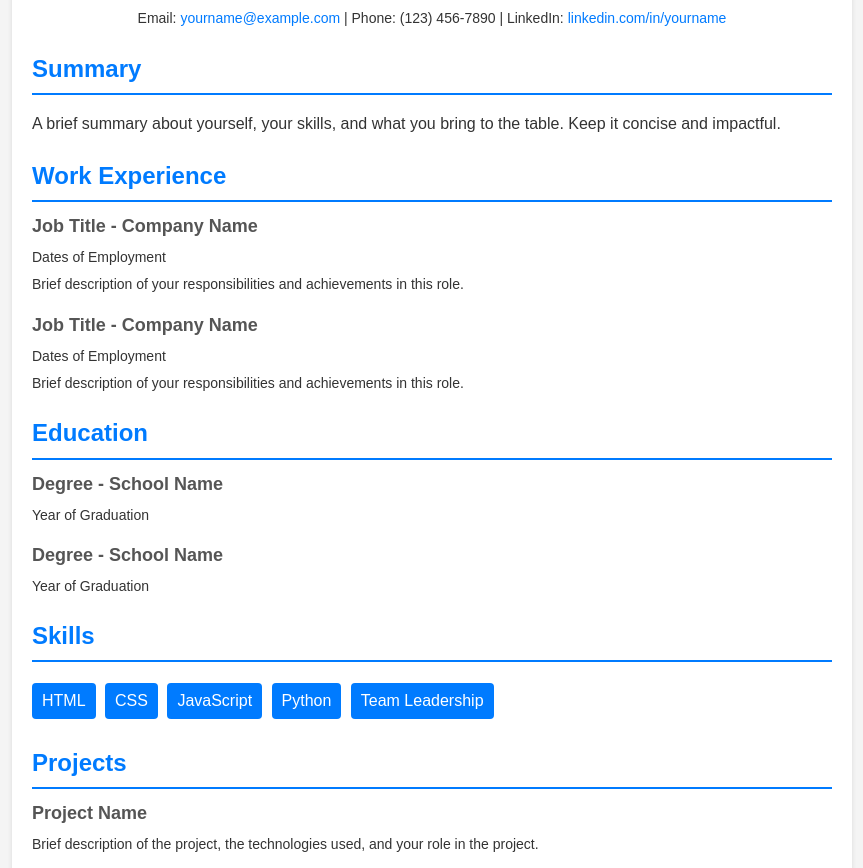
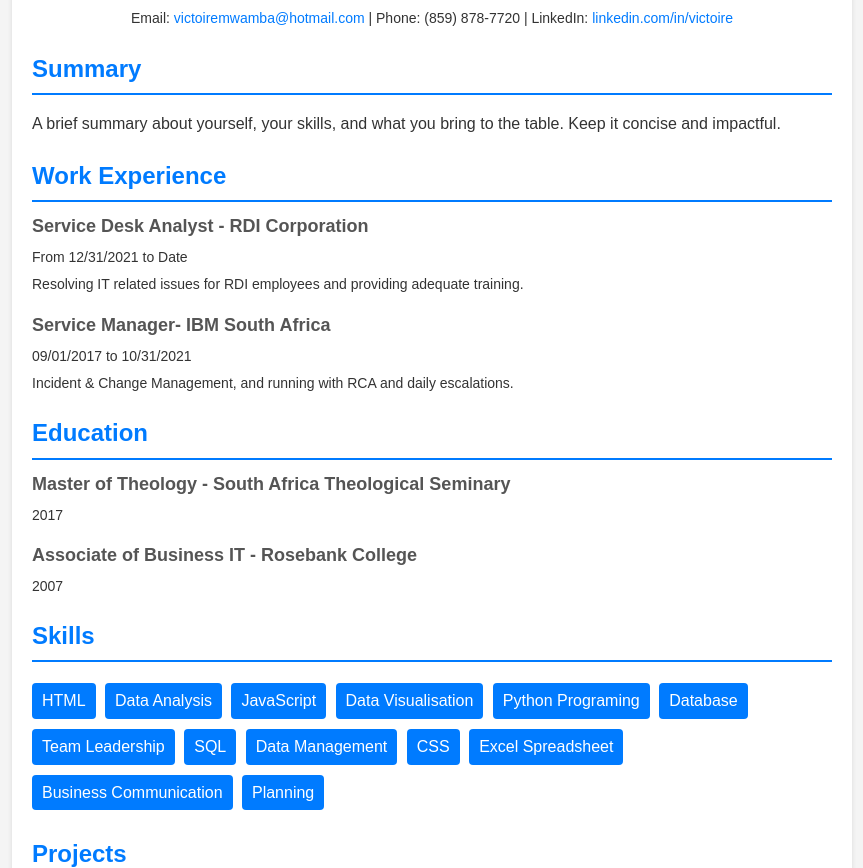
Before and after one commit to Victoire03/My-Resume, a plain HTML site: page index.html in a window 1280 px wide. Shown: the part 91-959 px from the top of the page, without its empty margins (208-1071 px from the left). Drawn offline with Linux system fonts and the light colour scheme.

Commit message:
Work history & skill added

```diff
--- a/index.html
+++ b/index.html
@@ -82,10 +82,10 @@
                 <p class="contact">
                     Email:
                     <a href="mailto:yourname@example.com"
-                        >yourname@example.com</a
+                        >victoiremwamba@hotmail.com</a
                     >
-                    | Phone: (123) 456-7890 | LinkedIn:
-                    <a href="#">linkedin.com/in/yourname</a>
+                    | Phone: (859) 878-7720 | LinkedIn:
+                    <a href="#">linkedin.com/in/victoire</a>
                 </p>
             </section>
             <section class="section">
@@ -98,31 +98,31 @@
             <section class="section">
                 <h2>Work Experience</h2>
                 <div class="item">
-                    <h3>Job Title - Company Name</h3>
-                    <p>Dates of Employment</p>
+                    <h3>Service Desk Analyst - RDI Corporation</h3>
+                    <p>From 12/31/2021 to Date</p>
                     <p>
-                        Brief description of your responsibilities and
-                        achievements in this role.
+                        Resolving IT related issues for RDI employees and
+                        providing adequate training.
                     </p>
                 </div>
                 <div class="item">
-                    <h3>Job Title - Company Name</h3>
-                    <p>Dates of Employment</p>
+                    <h3>Service Manager- IBM South Africa</h3>
+                    <p>09/01/2017 to 10/31/2021</p>
                     <p>
-                        Brief description of your responsibilities and
-                        achievements in this role.
+                        Incident & Change Management, and
+                        running with RCA and daily escalations.
                     </p>
                 </div>
             </section>
             <div class="section">
                 <h2>Education</h2>
                 <div class="item">
-                    <h3>Degree - School Name</h3>
-                    <p>Year of Graduation</p>
+                    <h3>Master of Theology - South Africa Theological Seminary</h3>
+                    <p>2017</p>
                 </div>
                 <div class="item">
-                    <h3>Degree - School Name</h3>
-                    <p>Year of Graduation</p>
+                    <h3>Associate of Business IT - Rosebank College</h3>
+                    <p>2007</p>
                 </div>
             </section>
             <section class="section">
@@ -130,10 +130,18 @@
                 <div class="skills">
                     <ul>
                         <li>HTML</li>
+                        <li>Data Analysis</li>
+                        <li>JavaScript</li>
+                        <li>Data Visualisation</li>
+                        <li>Python Programing</li>
+                        <li>Database</li>
+                        <li>Team Leadership</li>
+                        <li>SQL</li>
+                        <li>Data Management</li>
                         <li>CSS</li>
-                        <li>JavaScript</li>
-                        <li>Python</li>
-                        <li>Team Leadership</li>
+                        <li>Excel Spreadsheet</li>
+                        <li>Business Communication</li>
+                        <li>Planning</li>
                     </ul>
                 </div>
             </section>
```
